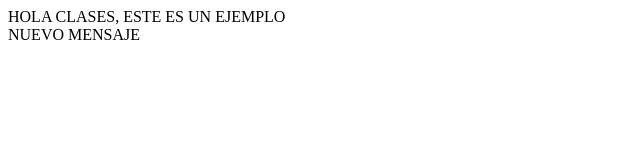
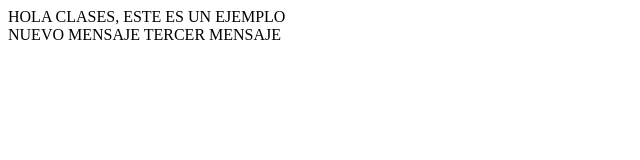
Before and after one commit to luisIvanFuentesMariaca/myFirstRepo, a plain HTML site: page index.html in a window 1280 px wide. Shown: the whole page, without its empty margins (0-640 px from the left). Drawn offline with Linux system fonts and the light colour scheme.

Commit message:
Este es mi tercer commit

```diff
--- a/index.html
+++ b/index.html
@@ -4,5 +4,6 @@
 HOLA CLASES, ESTE ES UN EJEMPLO
 <br>
 NUEVO MENSAJE
+TERCER MENSAJE
 </body>
 </html>
```
